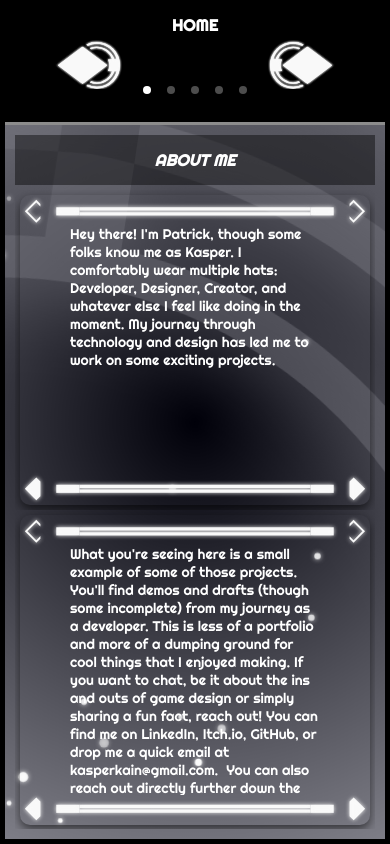
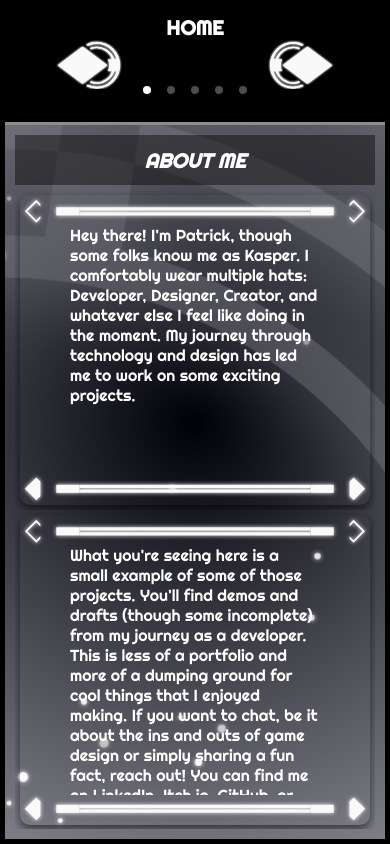
Before and after one commit to KasperKain/portfolio, a React (Vite) app: page / in a window 390 px wide. Built offline with nearby package versions, Linux system fonts and the light colour scheme; no server answers.

Commit message:
resizing fonts

```diff
--- a/src/index.css
+++ b/src/index.css
@@ -20,13 +20,15 @@ body,
   height: 100%;
 }
 
+@media (max-width: 668px) {
   pre,
   p {
-  font-size: 14px !important;
+    font-size: 16px !important;
   }
   h1,
   h2,
   label,
   button {
-  font-size: 16px;
+    font-size: 20px;
   }
+}
```
Lines whose indentation alone changed are shown as unchanged.
